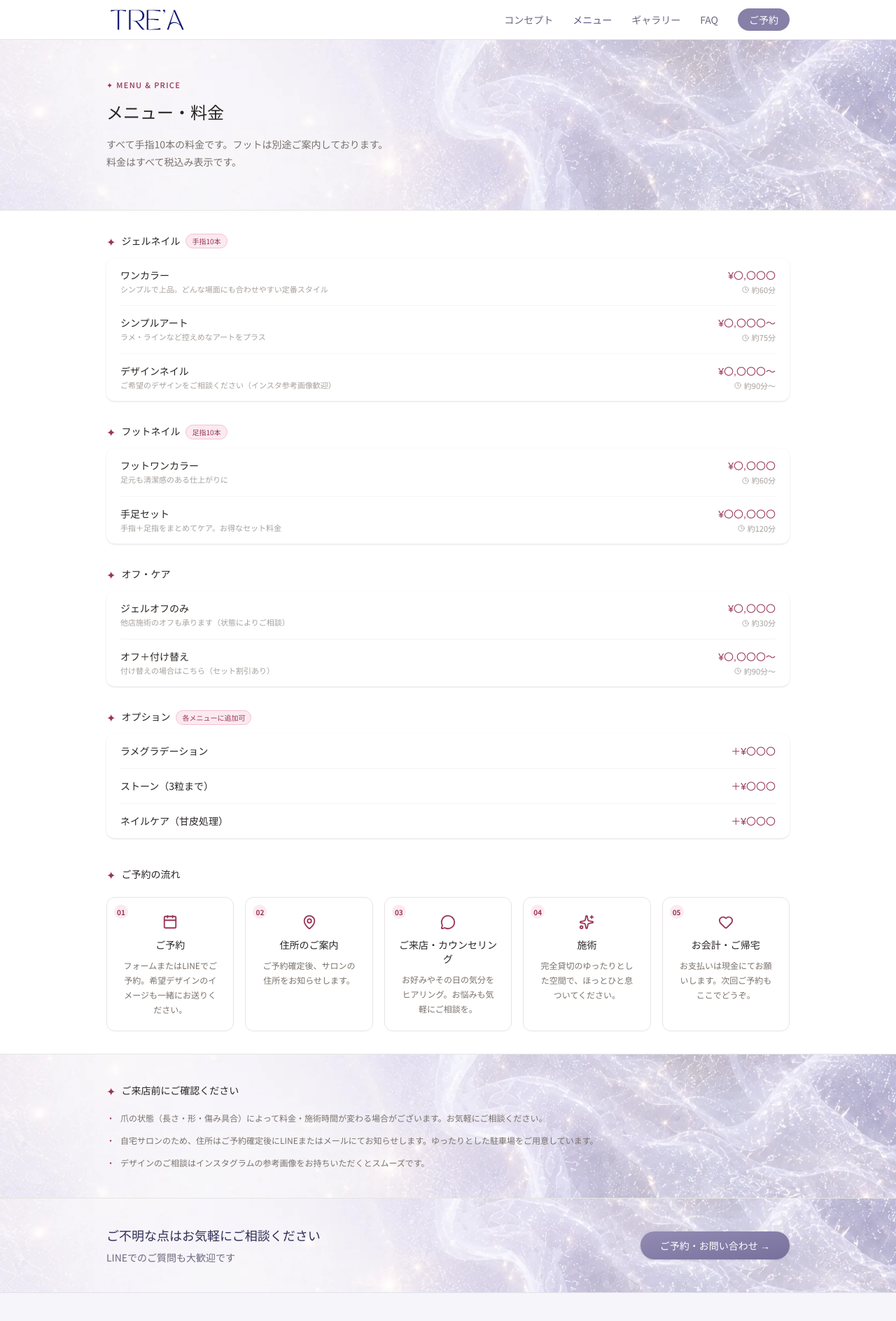
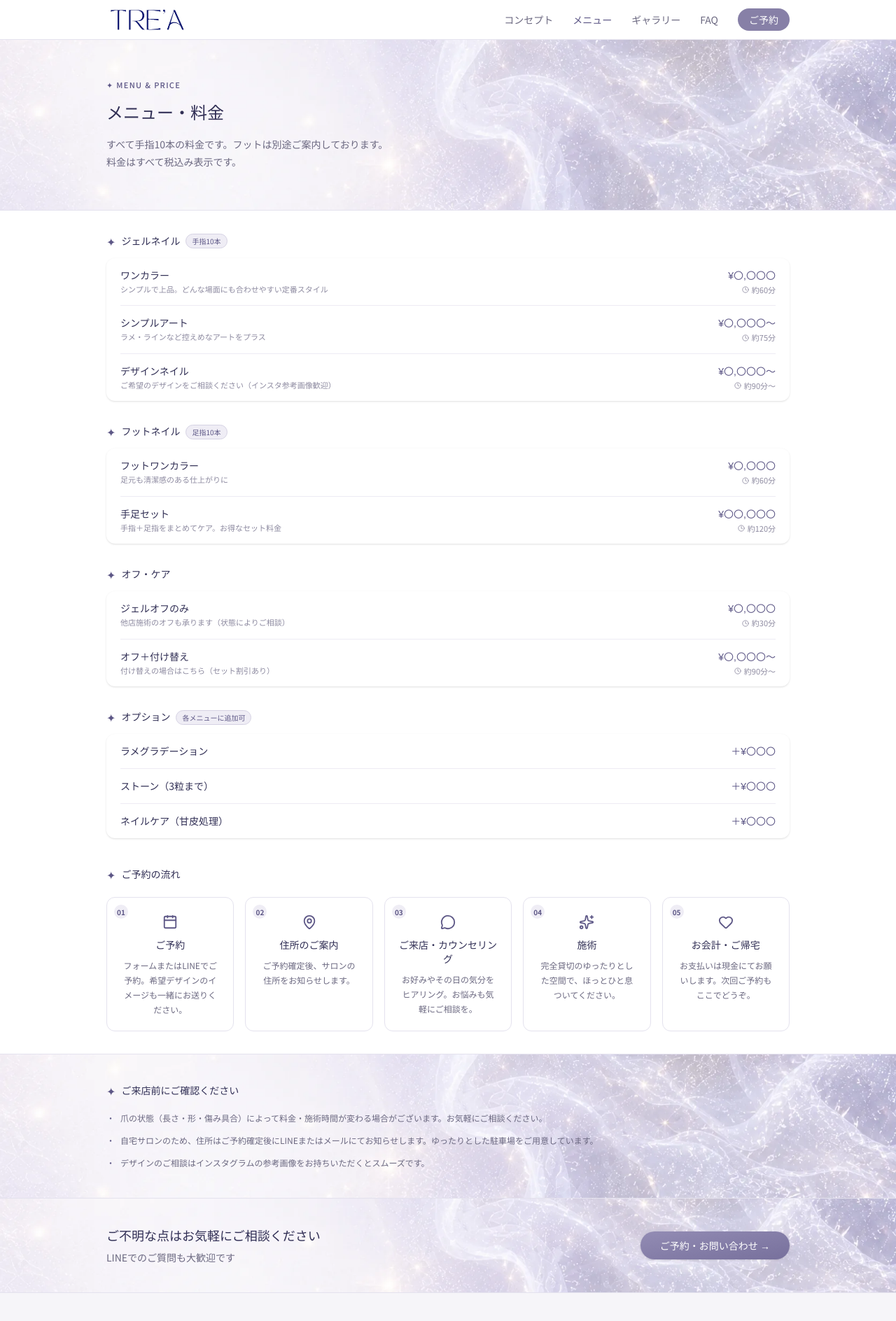
Before and after one commit to hinaokazaki/trea-lp, a Next.js app: page /menu in a window 1280 px wide. Shown: the top 1888 px of the page at 70% size. Built offline with nearby package versions, Linux system fonts and the light colour scheme.

Commit message:
style(menu): update to lavender/purple palette
Hero, category headers/badges, price display, notes band, and
ReservationFlowSteps colors switched from rose to the new purple
palette. No structural changes.

```diff
--- a/app/menu/page.tsx
+++ b/app/menu/page.tsx
@@ -12,15 +12,15 @@ export default function MenuPage() {
   return (
     <>
       {/* Page header */}
-      <div className="w-full border-b border-stone-200 bg-[url('/images/common/bg-marble.webp')] bg-cover bg-center">
+      <div className="w-full border-b border-[#E4E2EE] bg-[url('/images/common/bg-marble.webp')] bg-cover bg-center">
         <div className="max-w-5xl mx-auto px-6 py-14">
-          <p className="text-[11px] font-medium text-[#993556] tracking-[.12em] mb-4">
+          <p className="text-[11px] font-medium text-[#5D5786] tracking-[.12em] mb-4">
             ✦ MENU &amp; PRICE
           </p>
-          <h1 className="font-serif text-2xl font-medium text-stone-800 mb-4">
+          <h1 className="font-serif text-2xl font-medium text-[#312F55] mb-4">
             メニュー・料金
           </h1>
-          <p className="text-sm text-stone-500 leading-[1.8]">
+          <p className="text-sm text-[#6B6880] leading-[1.8]">
             すべて手指10本の料金です。フットは別途ご案内しております。
             <br />
             料金はすべて税込み表示です。
@@ -35,8 +35,8 @@ export default function MenuPage() {
         {/* Flow */}
         <section className="mt-10">
           <div className="flex items-center gap-2 mb-5">
-            <span className="text-[#993556]">✦</span>
-            <span className="font-serif text-sm font-medium text-stone-800">
+            <span className="text-[#5D5786]">✦</span>
+            <span className="font-serif text-sm font-medium text-[#312F55]">
               ご予約の流れ
             </span>
           </div>
@@ -45,11 +45,11 @@ export default function MenuPage() {
       </div>
 
       {/* Notes */}
-      <section className="w-full bg-[url('/images/common/bg-marble.webp')] bg-cover bg-center border-y border-stone-200">
+      <section className="w-full bg-[url('/images/common/bg-marble.webp')] bg-cover bg-center border-y border-[#E4E2EE]">
         <div className="max-w-5xl mx-auto px-6 py-10">
           <div className="flex items-center gap-2 mb-4">
-            <span className="text-[#993556]">✦</span>
-            <span className="font-serif text-sm font-medium text-stone-800">
+            <span className="text-[#5D5786]">✦</span>
+            <span className="font-serif text-sm font-medium text-[#312F55]">
               ご来店前にご確認ください
             </span>
           </div>
@@ -57,9 +57,9 @@ export default function MenuPage() {
             {notes.map((note, i) => (
               <p
                 key={i}
-                className="text-xs text-stone-500 leading-[1.8] flex gap-2"
+                className="text-xs text-[#6B6880] leading-[1.8] flex gap-2"
               >
-                <span className="text-[#993556] shrink-0">・</span>
+                <span className="text-[#5D5786] shrink-0">・</span>
                 {note}
               </p>
             ))}
--- a/components/menu/MenuTable.tsx
+++ b/components/menu/MenuTable.tsx
@@ -8,38 +8,38 @@ export default function MenuTable() {
         <div key={cat.id}>
           {/* Category header */}
           <div className="flex items-center gap-2 mb-3">
-            <span className="text-[#993556]">✦</span>
-            <span className="font-serif text-sm font-medium text-stone-800">
+            <span className="text-[#5D5786]">✦</span>
+            <span className="font-serif text-sm font-medium text-[#312F55]">
               {cat.name}
             </span>
             {cat.badge && (
-              <span className="text-[10px] px-2 py-0.5 rounded-full bg-[#FBEAF0] border border-[#F4C0D1] text-[#993556]">
+              <span className="text-[10px] px-2 py-0.5 rounded-full bg-[#EFEDF5] border border-[#D5D2E3] text-[#5D5786]">
                 {cat.badge}
               </span>
             )}
           </div>
 
           {/* Items */}
-          <div className="divide-y divide-stone-100 px-5 bg-white rounded-xl shadow-sm">
+          <div className="divide-y divide-[#EDEBF4] px-5 bg-white rounded-xl shadow-sm">
             {cat.items.map((item, i) => (
               <div
                 key={i}
                 className="flex justify-between items-baseline py-3.5 gap-4"
               >
                 <div>
-                  <p className="text-sm text-stone-800">{item.name}</p>
+                  <p className="text-sm text-[#312F55]">{item.name}</p>
                   {item.description && (
-                    <p className="text-[11px] text-stone-400 mt-0.5">
+                    <p className="text-[11px] text-[#8D8AA0] mt-0.5">
                       {item.description}
                     </p>
                   )}
                 </div>
                 <div className="text-right shrink-0">
-                  <p className="font-serif text-sm font-medium text-[#993556]">
+                  <p className="font-serif text-sm font-medium text-[#5D5786]">
                     {item.price}
                   </p>
                   {item.duration && (
-                    <p className="text-[11px] text-stone-400 mt-0.5 flex items-center justify-end gap-1">
+                    <p className="text-[11px] text-[#8D8AA0] mt-0.5 flex items-center justify-end gap-1">
                       <Clock size={10} />
                       {item.duration}
                     </p>
--- a/components/menu/ReservationFlowSteps.tsx
+++ b/components/menu/ReservationFlowSteps.tsx
@@ -38,14 +38,14 @@ export default function ReservationFlowSteps() {
       {steps.map((step, i) => (
         <div
           key={i}
-          className="relative bg-white border border-stone-200 rounded-xl p-5 pt-6 flex flex-col items-center text-center gap-2"
+          className="relative bg-white border border-[#E4E2EE] rounded-xl p-5 pt-6 flex flex-col items-center text-center gap-2"
         >
-          <span className="absolute top-2.5 left-2.5 w-5 h-5 rounded-full bg-[#FBEAF0] text-[#993556] text-[10px] font-semibold flex items-center justify-center">
+          <span className="absolute top-2.5 left-2.5 w-5 h-5 rounded-full bg-[#EFEDF5] text-[#5D5786] text-[10px] font-semibold flex items-center justify-center">
             {String(i + 1).padStart(2, "0")}
           </span>
-          <step.icon size={22} className="text-[#993556] mb-1" />
-          <p className="font-serif text-sm font-medium text-stone-800">{step.title}</p>
-          <p className="text-xs text-stone-500 leading-[1.75]">
+          <step.icon size={22} className="text-[#5D5786] mb-1" />
+          <p className="font-serif text-sm font-medium text-[#312F55]">{step.title}</p>
+          <p className="text-xs text-[#6B6880] leading-[1.75]">
             {step.description}
           </p>
         </div>
```
